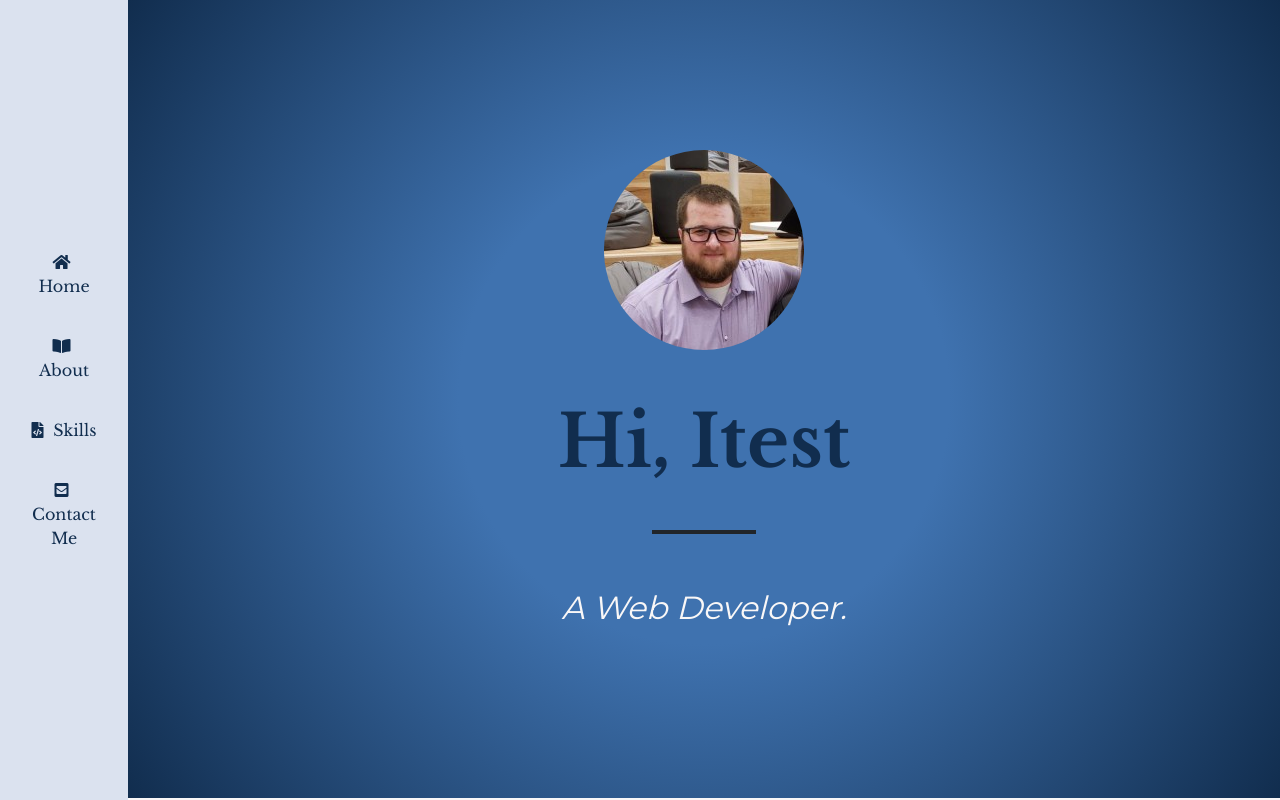
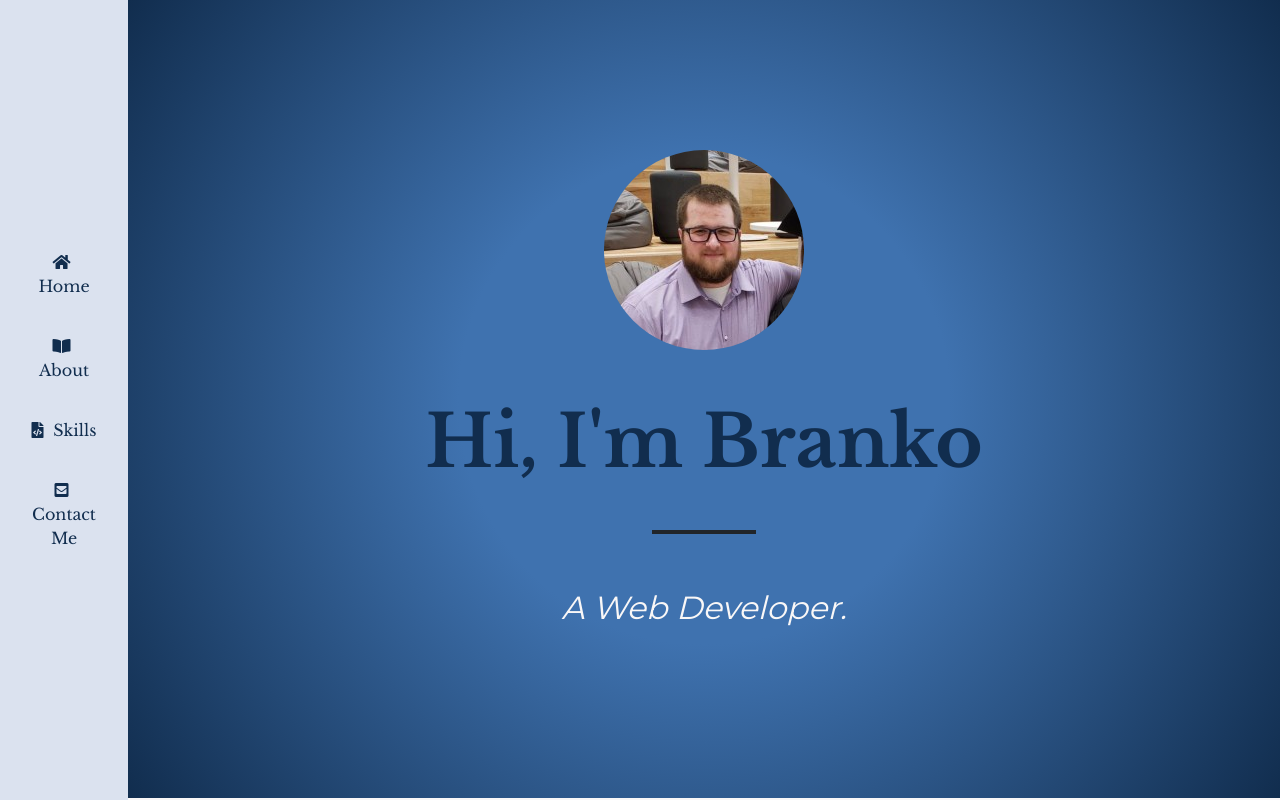
Before and after one commit to brankorokov/Portfolio-Site, a website: page index.html in a window 1280 px wide. Shown: the top 800 px of the page. Drawn offline with nearby package versions, Linux system fonts and the light colour scheme.

Commit message:
repairing

```diff
--- a/index.html
+++ b/index.html
@@ -48,7 +48,7 @@
           <section id="intro">
 
             <img src="assets/headshot.jfif" class="headshot">
-            <h1>Hi, Itest</h1>
+            <h1>Hi, I'm Branko</h1>
             <hr>
             <p class="introp"><em>A Web Developer.</em></p>
           </section>
```
Also changed, not shown: 1 other file.
